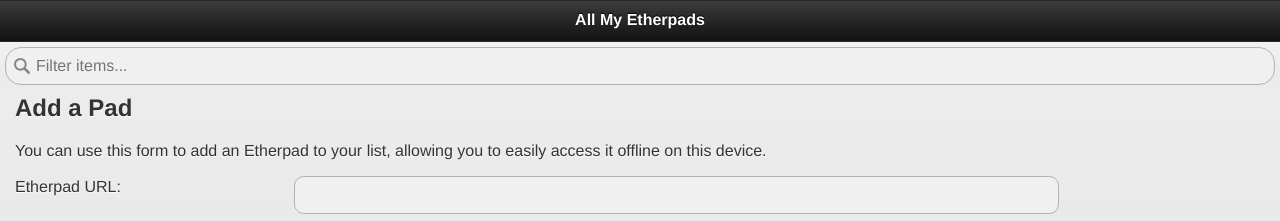
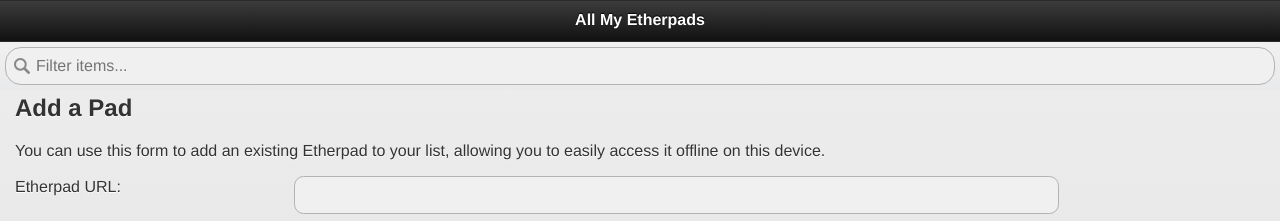
Before and after one commit to toolness/all-my-etherpads, a plain HTML site: page index.html in a window 1280 px wide. Shown: the top 221 px of the page. Drawn offline with Linux system fonts and the light colour scheme.

Commit message:
added word 'existing' to reduce confusion about the purpose of the app.

```diff
--- a/index.html
+++ b/index.html
@@ -434,7 +434,7 @@ $(window).ready(function() {
     </ul>
     <form id="add-pad">
       <h2>Add a Pad</h2>
-      <p>You can use this form to add an Etherpad to your list, allowing you to easily access it offline on this device.</p>
+      <p>You can use this form to add an existing Etherpad to your list, allowing you to easily access it offline on this device.</p>
       <div data-role="fieldcontain">
           <label for="url">Etherpad URL:</label>
           <input type="text" name="url" id="url" value=""  />
```
Also changed, not shown: 1 other file.
